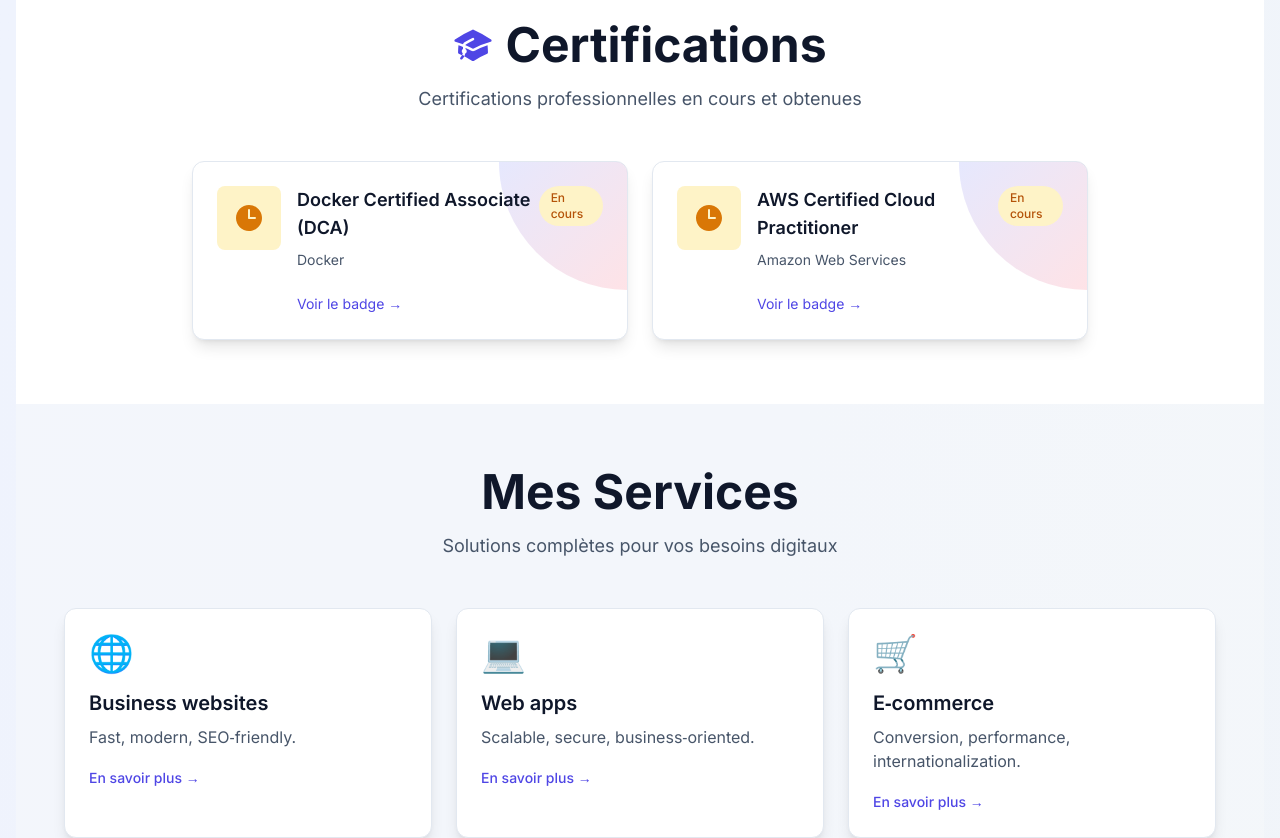
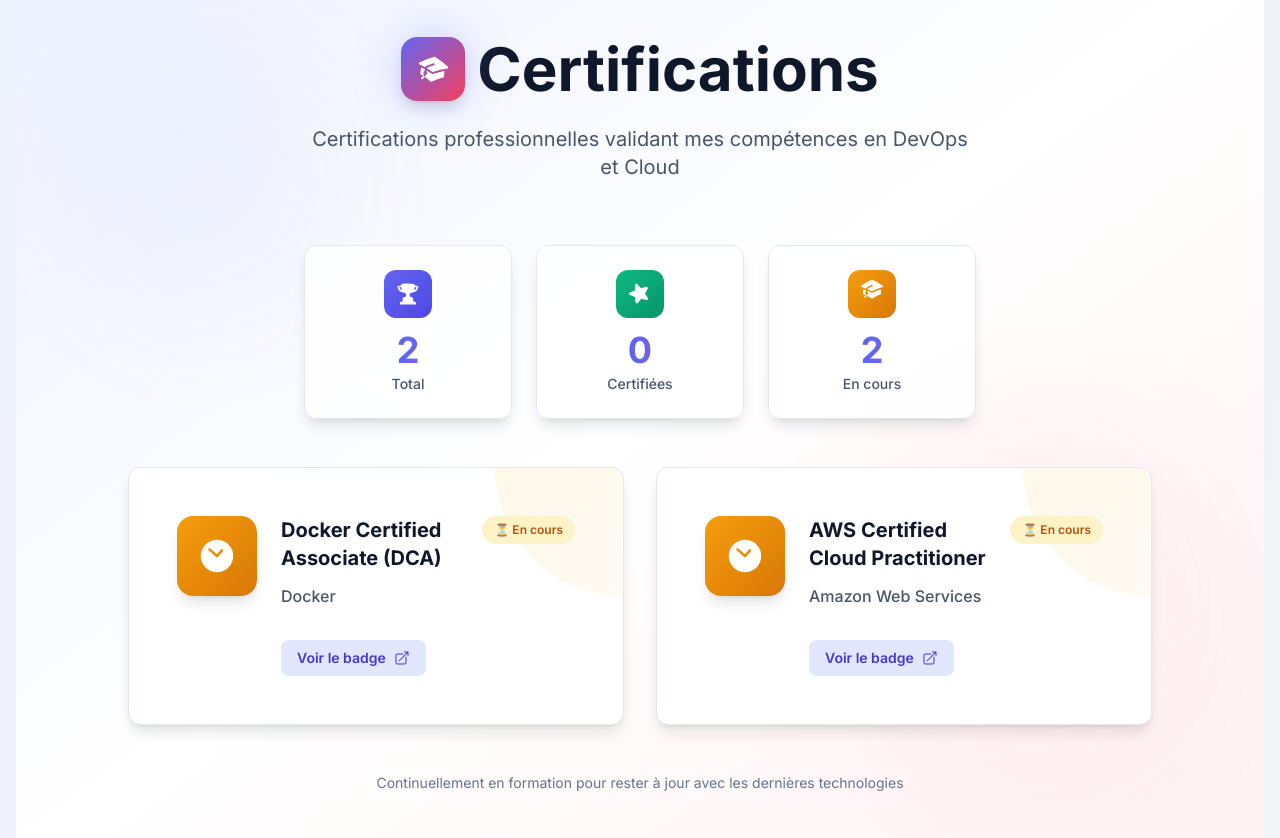
Before and after one commit to azerty-78/Ben-Djibril, a React (Vite) app: page / in a window 1280 px wide. Shown: the part 4400-5238 px from the top of the page. Built offline with nearby package versions, Linux system fonts and the light colour scheme; no server answers.

Commit message:
feat: revamp CertificationsSection and CertificationCard with enhanced animations, improved layout, and new statistics display for better user engagement and visual appeal

```diff
--- a/src/components/sections/CertificationsSection.tsx
+++ b/src/components/sections/CertificationsSection.tsx
@@ -2,35 +2,136 @@ import { useTranslation } from 'react-i18next'
 import { motion } from 'framer-motion'
 import CertificationCard from '../ui/CertificationCard'
 import { certifications } from '../../data/certifications'
-import { AcademicCapIcon } from '@heroicons/react/24/solid'
+import { AcademicCapIcon, TrophyIcon, StarIcon } from '@heroicons/react/24/solid'
 
 function CertificationsSection() {
   const { t } = useTranslation()
 
+  const completedCount = certifications.filter(c => c.status === 'completed').length
+  const inProgressCount = certifications.filter(c => c.status === 'in-progress').length
+  const totalCount = certifications.length
+
   return (
-    <section className="py-16 bg-white dark:bg-secondary-900/50">
-      <div className="container mx-auto px-4">
+    <section className="py-16 md:py-20 bg-gradient-to-br from-primary-50 via-white to-accent-50 dark:from-secondary-900 dark:via-secondary-800 dark:to-secondary-900 relative overflow-hidden">
+      {/* Background decoration */}
+      <div className="absolute inset-0 opacity-5 dark:opacity-10">
+        <div className="absolute top-20 left-10 w-72 h-72 bg-primary-400 rounded-full blur-3xl" />
+        <div className="absolute bottom-20 right-10 w-96 h-96 bg-accent-400 rounded-full blur-3xl" />
+      </div>
+
+      <div className="container mx-auto px-4 relative">
+        {/* Header */}
         <motion.div
           initial={{ opacity: 0, y: 20 }}
           whileInView={{ opacity: 1, y: 0 }}
           viewport={{ once: true }}
           transition={{ duration: 0.6 }}
-          className="text-center mb-12"
+          className="text-center mb-12 md:mb-16"
         >
-          <div className="flex items-center justify-center gap-3 mb-4">
-            <AcademicCapIcon className="w-10 h-10 text-primary-600 dark:text-primary-400" />
-            <h2 className="text-4xl md:text-5xl font-bold text-secondary-900 dark:text-white">Certifications</h2>
-          </div>
-          <p className="text-lg text-secondary-600 dark:text-secondary-300 max-w-2xl mx-auto">
-            Certifications professionnelles en cours et obtenues
+          <motion.div
+            initial={{ scale: 0 }}
+            whileInView={{ scale: 1 }}
+            viewport={{ once: true }}
+            transition={{ duration: 0.5, type: "spring", stiffness: 200 }}
+            className="flex items-center justify-center gap-3 mb-6"
+          >
+            <div className="relative">
+              <div className="absolute inset-0 bg-primary-400 rounded-full blur-xl opacity-50" />
+              <div className="relative w-16 h-16 bg-gradient-to-br from-primary-500 to-accent-500 rounded-2xl flex items-center justify-center shadow-lg">
+                <motion.div
+                  animate={{ rotate: [0, 10, -10, 0] }}
+                  transition={{ duration: 4, repeat: Infinity, repeatDelay: 2 }}
+                >
+                  <AcademicCapIcon className="w-8 h-8 text-white" />
+                </motion.div>
+              </div>
+            </div>
+            <h2 className="text-4xl md:text-5xl lg:text-6xl font-bold text-secondary-900 dark:text-white">
+              {t('home.about.certifications')}
+            </h2>
+          </motion.div>
+          <p className="text-lg md:text-xl text-secondary-600 dark:text-secondary-300 max-w-2xl mx-auto">
+            Certifications professionnelles validant mes compétences en DevOps et Cloud
           </p>
         </motion.div>
 
-        <div className="grid md:grid-cols-2 gap-6 max-w-4xl mx-auto">
+        {/* Stats Cards */}
+        <motion.div
+          initial={{ opacity: 0, y: 20 }}
+          whileInView={{ opacity: 1, y: 0 }}
+          viewport={{ once: true }}
+          transition={{ duration: 0.6, delay: 0.2 }}
+          className="grid grid-cols-3 gap-4 md:gap-6 max-w-2xl mx-auto mb-12"
+        >
+          <motion.div
+            whileHover={{ scale: 1.05, y: -5 }}
+            className="card text-center p-4 md:p-6 bg-white/80 dark:bg-secondary-800/80 backdrop-blur-sm border border-secondary-200 dark:border-secondary-700"
+          >
+            <div className="w-12 h-12 bg-gradient-to-br from-primary-500 to-primary-600 rounded-xl flex items-center justify-center mx-auto mb-3">
+              <TrophyIcon className="w-6 h-6 text-white" />
+            </div>
+            <div className="text-3xl md:text-4xl font-bold gradient-text mb-1">{totalCount}</div>
+            <div className="text-xs md:text-sm text-secondary-600 dark:text-secondary-400 font-medium">
+              Total
+            </div>
+          </motion.div>
+
+          <motion.div
+            whileHover={{ scale: 1.05, y: -5 }}
+            className="card text-center p-4 md:p-6 bg-white/80 dark:bg-secondary-800/80 backdrop-blur-sm border border-secondary-200 dark:border-secondary-700"
+          >
+            <div className="w-12 h-12 bg-gradient-to-br from-success-500 to-success-600 rounded-xl flex items-center justify-center mx-auto mb-3">
+              <motion.div
+                animate={{ rotate: [0, 360] }}
+                transition={{ duration: 20, repeat: Infinity, ease: "linear" }}
+              >
+                <StarIcon className="w-6 h-6 text-white" />
+              </motion.div>
+            </div>
+            <div className="text-3xl md:text-4xl font-bold gradient-text mb-1">{completedCount}</div>
+            <div className="text-xs md:text-sm text-secondary-600 dark:text-secondary-400 font-medium">
+              Certifiées
+            </div>
+          </motion.div>
+
+          <motion.div
+            whileHover={{ scale: 1.05, y: -5 }}
+            className="card text-center p-4 md:p-6 bg-white/80 dark:bg-secondary-800/80 backdrop-blur-sm border border-secondary-200 dark:border-secondary-700"
+          >
+            <div className="w-12 h-12 bg-gradient-to-br from-warning-500 to-warning-600 rounded-xl flex items-center justify-center mx-auto mb-3">
+              <motion.div
+                animate={{ y: [0, -5, 0] }}
+                transition={{ duration: 2, repeat: Infinity }}
+              >
+                <AcademicCapIcon className="w-6 h-6 text-white" />
+              </motion.div>
+            </div>
+            <div className="text-3xl md:text-4xl font-bold gradient-text mb-1">{inProgressCount}</div>
+            <div className="text-xs md:text-sm text-secondary-600 dark:text-secondary-400 font-medium">
+              En cours
+            </div>
+          </motion.div>
+        </motion.div>
+
+        {/* Certifications Grid */}
+        <div className="grid md:grid-cols-2 gap-6 lg:gap-8 max-w-5xl mx-auto">
           {certifications.map((cert, index) => (
             <CertificationCard key={cert.name} certification={cert} index={index} />
           ))}
         </div>
+
+        {/* Footer CTA */}
+        <motion.div
+          initial={{ opacity: 0, y: 20 }}
+          whileInView={{ opacity: 1, y: 0 }}
+          viewport={{ once: true }}
+          transition={{ duration: 0.6, delay: 0.4 }}
+          className="text-center mt-12"
+        >
+          <p className="text-sm text-secondary-500 dark:text-secondary-400">
+            Continuellement en formation pour rester à jour avec les dernières technologies
+          </p>
+        </motion.div>
       </div>
     </section>
   )
--- a/src/components/ui/CertificationCard.tsx
+++ b/src/components/ui/CertificationCard.tsx
@@ -1,5 +1,5 @@
 import { motion } from 'framer-motion'
-import { CheckCircleIcon, ClockIcon } from '@heroicons/react/24/solid'
+import { CheckCircleIcon, ClockIcon, ArrowTopRightOnSquareIcon } from '@heroicons/react/24/solid'
 import type { Certification } from '../../data/certifications'
 
 type CertificationCardProps = {
@@ -12,70 +12,145 @@ function CertificationCard({ certification, index }: CertificationCardProps) {
 
   return (
     <motion.div
-      initial={{ opacity: 0, y: 20 }}
+      initial={{ opacity: 0, y: 30 }}
       whileInView={{ opacity: 1, y: 0 }}
       viewport={{ once: true }}
-      transition={{ duration: 0.5, delay: index * 0.1 }}
-      className="card relative overflow-hidden"
+      transition={{
+        duration: 0.6,
+        delay: index * 0.15,
+        type: "spring",
+        stiffness: 100
+      }}
+      whileHover={{ y: -8, scale: 1.02 }}
+      className="card relative overflow-hidden group cursor-pointer"
     >
-      <div className="absolute top-0 right-0 w-32 h-32 bg-gradient-to-br from-primary-400/20 to-accent-400/20 rounded-bl-full" />
+      {/* Gradient background */}
+      <div className={`absolute inset-0 opacity-0 group-hover:opacity-100 transition-opacity duration-300 bg-gradient-to-br ${
+        isCompleted
+          ? 'from-success-500/10 to-success-600/10'
+          : 'from-warning-500/10 to-warning-600/10'
+      }`} />
 
-      <div className="relative flex items-start gap-4">
-        <div className={`flex-shrink-0 w-16 h-16 rounded-lg flex items-center justify-center ${
+      {/* Decorative corner */}
+      <div className={`absolute top-0 right-0 w-32 h-32 bg-gradient-to-br ${
         isCompleted
-            ? 'bg-success-100 dark:bg-success-900/30'
-            : 'bg-warning-100 dark:bg-warning-900/30'
-        }`}>
+          ? 'from-success-400/20 to-success-500/10'
+          : 'from-warning-400/20 to-warning-500/10'
+      } rounded-bl-full opacity-50`} />
+
+      <div className="relative flex flex-col md:flex-row items-start gap-4 md:gap-6 p-6">
+        {/* Icon container */}
+        <motion.div
+          initial={{ scale: 0, rotate: -180 }}
+          whileInView={{ scale: 1, rotate: 0 }}
+          viewport={{ once: true }}
+          transition={{
+            duration: 0.5,
+            delay: index * 0.15 + 0.2,
+            type: "spring",
+            stiffness: 200
+          }}
+          whileHover={{ scale: 1.1, rotate: 5 }}
+          className={`flex-shrink-0 w-16 h-16 md:w-20 md:h-20 rounded-2xl flex items-center justify-center shadow-lg ${
+            isCompleted
+              ? 'bg-gradient-to-br from-success-500 to-success-600'
+              : 'bg-gradient-to-br from-warning-500 to-warning-600'
+          }`}
+        >
+          <motion.div
+            animate={isCompleted ? {
+              scale: [1, 1.1, 1],
+              rotate: [0, 5, -5, 0]
+            } : {
+              rotate: [0, 360]
+            }}
+            transition={isCompleted ? {
+              duration: 3,
+              repeat: Infinity,
+              repeatDelay: 2
+            } : {
+              duration: 8,
+              repeat: Infinity,
+              ease: "linear"
+            }}
+          >
             {isCompleted ? (
-            <CheckCircleIcon className="w-8 h-8 text-success-600 dark:text-success-400" />
+              <CheckCircleIcon className="w-8 h-8 md:w-10 md:h-10 text-white" />
             ) : (
-            <ClockIcon className="w-8 h-8 text-warning-600 dark:text-warning-400" />
+              <ClockIcon className="w-8 h-8 md:w-10 md:h-10 text-white" />
             )}
-        </div>
+          </motion.div>
+        </motion.div>
 
-        <div className="flex-1">
-          <div className="flex items-start justify-between gap-2 mb-2">
-            <h3 className="text-lg font-semibold text-secondary-900 dark:text-secondary-100">
+        {/* Content */}
+        <div className="flex-1 min-w-0">
+          <div className="flex items-start justify-between gap-3 mb-3">
+            <h3 className="text-lg md:text-xl font-bold text-secondary-900 dark:text-white leading-tight">
               {certification.name}
             </h3>
-            <span className={`px-3 py-1 rounded-full text-xs font-medium ${
+            <motion.span
+              whileHover={{ scale: 1.1 }}
+              className={`px-3 py-1.5 rounded-full text-xs font-semibold whitespace-nowrap flex-shrink-0 ${
                 isCompleted
                   ? 'bg-success-100 dark:bg-success-900/30 text-success-700 dark:text-success-300'
                   : 'bg-warning-100 dark:bg-warning-900/30 text-warning-700 dark:text-warning-300'
-            }`}>
-              {isCompleted ? 'Certifié' : 'En cours'}
-            </span>
+              }`}
+            >
+              {isCompleted ? '✓ Certifié' : '⏳ En cours'}
+            </motion.span>
           </div>
 
-          <p className="text-sm text-secondary-600 dark:text-secondary-300 mb-3">
+          <p className="text-sm md:text-base text-secondary-600 dark:text-secondary-300 mb-4 font-medium">
             {certification.issuer}
           </p>
 
+          <div className="space-y-2">
             {certification.completionDate && (
-            <p className="text-xs text-secondary-500 dark:text-secondary-400">
+              <motion.div
+                initial={{ opacity: 0, x: -10 }}
+                whileInView={{ opacity: 1, x: 0 }}
+                viewport={{ once: true }}
+                transition={{ delay: index * 0.15 + 0.3 }}
+                className="flex items-center gap-2"
+              >
+                <div className="w-1.5 h-1.5 rounded-full bg-success-500" />
+                <p className="text-xs md:text-sm text-secondary-500 dark:text-secondary-400">
                   Obtenu le {new Date(certification.completionDate).toLocaleDateString('fr-FR', {
                     year: 'numeric',
                     month: 'long',
                     day: 'numeric'
                   })}
                 </p>
+              </motion.div>
             )}
 
             {certification.credentialId && (
-            <p className="text-xs text-secondary-500 dark:text-secondary-400 mt-1">
+              <motion.div
+                initial={{ opacity: 0, x: -10 }}
+                whileInView={{ opacity: 1, x: 0 }}
+                viewport={{ once: true }}
+                transition={{ delay: index * 0.15 + 0.35 }}
+                className="flex items-center gap-2"
+              >
+                <div className="w-1.5 h-1.5 rounded-full bg-primary-500" />
+                <p className="text-xs md:text-sm text-secondary-500 dark:text-secondary-400 font-mono">
                   ID: {certification.credentialId}
                 </p>
+              </motion.div>
             )}
+          </div>
 
           {certification.badgeUrl && (
-            <a
+            <motion.a
               href={certification.badgeUrl}
               target="_blank"
               rel="noopener noreferrer"
-              className="inline-block mt-3 text-sm text-primary-600 dark:text-primary-400 hover:underline"
+              whileHover={{ x: 5 }}
+              className="inline-flex items-center gap-2 mt-4 px-4 py-2 bg-primary-100 dark:bg-primary-900/30 text-primary-700 dark:text-primary-300 rounded-lg text-sm font-semibold hover:bg-primary-200 dark:hover:bg-primary-900/50 transition-colors group"
             >
-              Voir le badge →
-            </a>
+              Voir le badge
+              <ArrowTopRightOnSquareIcon className="w-4 h-4 group-hover:translate-x-1 group-hover:-translate-y-1 transition-transform" />
+            </motion.a>
           )}
         </div>
       </div>
```
Lines whose indentation alone changed are shown as unchanged.
